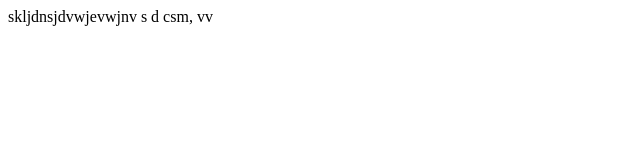
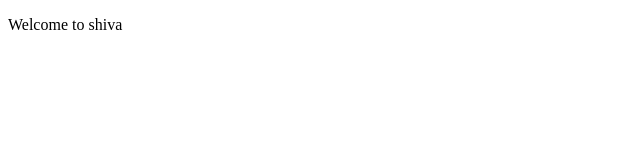
Before and after one commit to shiva2925/git-demo, a plain HTML site: page index.html in a window 1280 px wide. Shown: the whole page, without its empty margins (0-640 px from the left). Drawn offline with Linux system fonts and the light colour scheme.

Commit message:
new change

```diff
--- a/index.html
+++ b/index.html
@@ -6,7 +6,6 @@
     <title>Document</title>
 </head>
 <body>
-skljdnsjdvwjevwjnv s
-    d csm, vv
+<p>Welcome to shiva</p>
 </body>
 </html>
```
